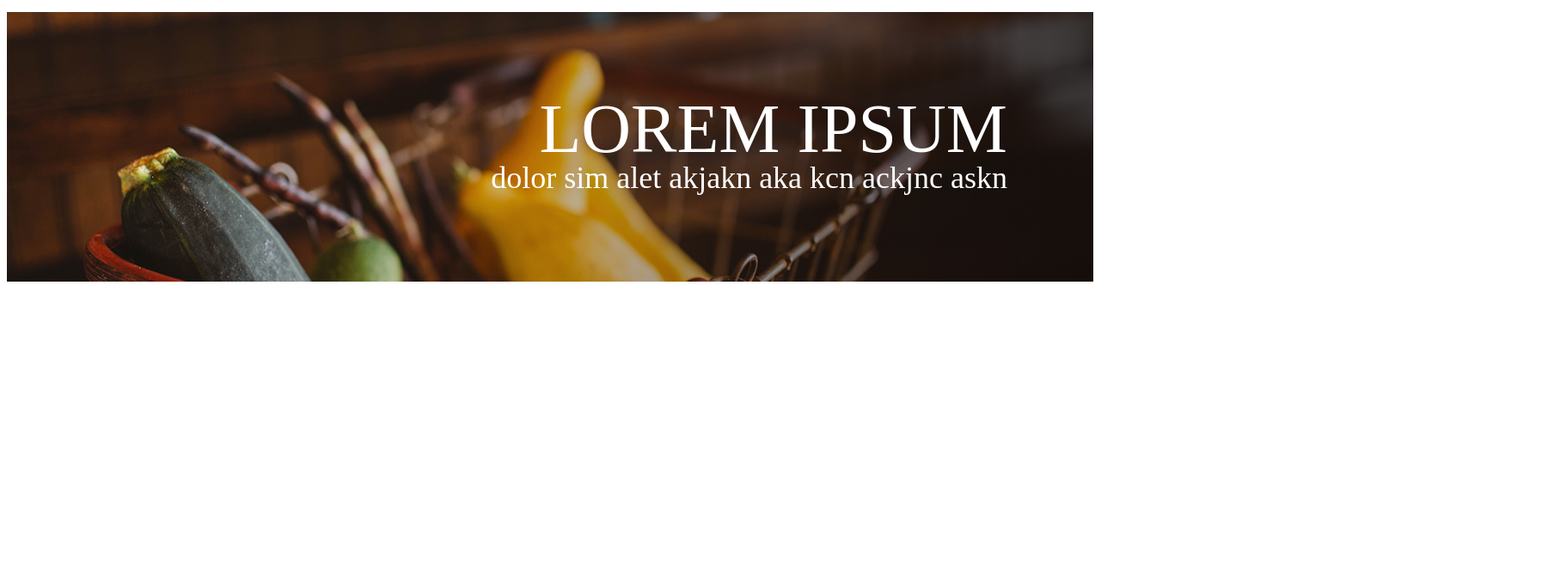
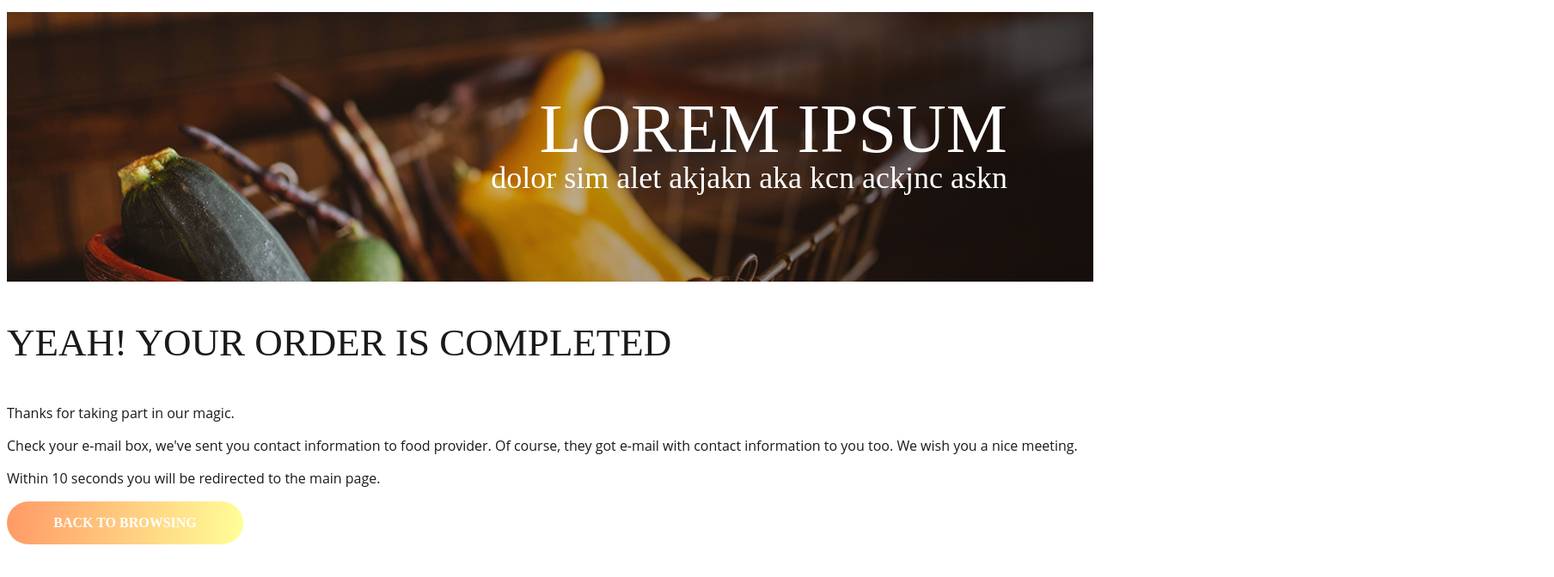
Before and after one commit to wojciechtobis/food-sharing-client, an Angular app: page /new-offer-confirm in a window 1280 px wide. Before the commit this address led to /. Shown: the part 94-766 px from the top of the page at 86% size, 1808 px wide, since content can reach past the window. Built offline with nearby package versions, Linux system fonts and the light colour scheme.

Commit message:
Added new-offer-confirm

```diff
--- a/src/app/common/components/home/home.component.css
+++ b/src/app/common/components/home/home.component.css
@@ -46,22 +46,20 @@
 	height: 40px;
 }
 
-.buttonSearch{
-	border-radius: 25px;
-	border: none;
-	background: -webkit-linear-gradient(-7deg, #ff9966 0%, #ffff99 100%);
-	background: -moz-linear-gradient(-7deg, #ff9966 0%, #ffff99 100%);
-	background: -o-linear-gradient(-7deg, #ff9966 0%, #ffff99 100%);
-	background: -ms-linear-gradient(-7deg, #ff9966 0%, #ffff99 100%);
-	background: linear-gradient(97deg, #ff9966 0%, #ffff99 100%);
-	width: 100px;
-	height: 40px;
-
-	font-family: Poppins;
-	color:  #ffffff;
-	font-size: 16px;
-	font-weight: 800;
-	text-align: center;
+button{
+  	background-image: -moz-linear-gradient( -7deg, rgb(255,153,102) 0%, rgb(223,215,82) 100%);
+  	background-image: -webkit-linear-gradient( -7deg, rgb(255,153,102) 0%, rgb(223,215,82) 100%);
+  	background-image: -ms-linear-gradient( -7deg, rgb(255,153,102) 0%, rgb(223,215,82) 100%);
+  	width: 135px;
+  	height: 40px;
+  	font-size: 16px;
+  	font-family: Poppins, sans-serif;
+  	color: white;
+  	font-weight: bold;
+  	text-transform: uppercase;
+  	text-align: center;
+  	border-radius: 20px;
+  	border: none;
 }
 
 .browser{
--- /dev/null
+++ b/src/app/common/components/new-offer-confirm/new-offer-confirm.component.css
@@ -0,0 +1,40 @@
+.mainWrapper {
+	width: 1800px;
+	height: 1060px;
+}
+
+.titleText{
+	@import url('https://fonts.googleapis.com/css?family=Poppins');
+	font-family: Poppins;
+	color:  #1a1a1a;
+	font-size: 45px;
+	font-weight: 400;
+	text-align: left;
+}
+
+.contentText{
+	@import url('https://fonts.googleapis.com/css?family=Open+Sans');
+	font-family: Open Sans;
+	color:  #1a1a1a;
+	font-size: 16px;
+	font-weight: 400;
+	text-align: left;
+}
+
+.buttonBack{
+	border-radius: 25px;
+	border: none;
+	background: -webkit-linear-gradient(-7deg, #ff9966 0%, #ffff99 100%);
+	background: -moz-linear-gradient(-7deg, #ff9966 0%, #ffff99 100%);
+	background: -o-linear-gradient(-7deg, #ff9966 0%, #ffff99 100%);
+	background: -ms-linear-gradient(-7deg, #ff9966 0%, #ffff99 100%);
+	background: linear-gradient(97deg, #ff9966 0%, #ffff99 100%);
+  	width: 275px;
+  	height: 50px;
+
+	font-family: Poppins;
+	color:  #ffffff;
+	font-size: 16px;
+	font-weight: 800;
+	text-align: center;
+}
--- /dev/null
+++ b/src/app/common/components/new-offer-confirm/new-offer-confirm.component.html
@@ -0,0 +1,7 @@
+<div class="mainWrapper">
+	<p class="titleText">YEAH! YOUR ORDER IS COMPLETED</p>
+	<p class="contentText"> Thanks for taking part in our magic. </p>
+	<p class="contentText"> Check your e-mail box, we've sent you contact information to food provider. Of course, they got e-mail with contact information to you too. We wish you a nice meeting. </p>
+	<p class="contentText"> Within 10 seconds you will be redirected to the main page. </p>
+	<button class="buttonBack" (click)="backToMain()">BACK TO BROWSING</button>
+</div>
--- /dev/null
+++ b/src/app/common/components/new-offer-confirm/new-offer-confirm.component.ts
@@ -0,0 +1,27 @@
+import { Component, OnInit } from '@angular/core';
+import { Router } from '@angular/router';
+
+@Component({
+  selector: 'app-new-offer-confirm',
+  templateUrl: './new-offer-confirm.component.html',
+  styleUrls: ['./new-offer-confirm.component.css']
+})
+export class NewOfferConfirmComponent implements OnInit {
+
+  constructor(private router: Router) {
+    this.doAsyncTask();
+  }
+
+  ngOnInit() {
+  }
+
+  public backToMain() {
+    this.router.navigate(['/home']);
+  }
+
+  public doAsyncTask() {
+    setTimeout(() => {
+      this.backToMain();
+    }, 10000);
+   }
+}
--- a/src/app/common/components/new-offer/new-offer.component.ts
+++ b/src/app/common/components/new-offer/new-offer.component.ts
@@ -1,6 +1,7 @@
 import { NewOfferService } from '../../services/new-offer.service';
 import { Component, OnInit } from '@angular/core';
 import { FormGroup, FormControl, ReactiveFormsModule } from '@angular/forms';
+import { Router } from '@angular/router';
 
 @Component({
   selector: 'app-new-offer',
@@ -9,7 +10,7 @@ import { FormGroup, FormControl, ReactiveFormsModule } from '@angular/forms';
 })
 export class NewOfferComponent implements OnInit {
 
-  constructor(private newOfferService: NewOfferService) { }
+  constructor(private newOfferService: NewOfferService, private router: Router) { }
 
   title: FormControl;
   location: FormControl;
--- /dev/null
+++ b/src/app/common/dtos/guidResponsedto.ts
@@ -0,0 +1,5 @@
+export class GuidResponseDto {
+  constructor(
+    public guid: string) {
+  }
+}
--- a/src/app/common/services/new-offer.service.ts
+++ b/src/app/common/services/new-offer.service.ts
@@ -1,3 +1,4 @@
+import { GuidResponseDto } from '../dtos/guidResponsedto';
 import { Injectable } from '@angular/core';
 import { Http, RequestOptions, Headers } from '@angular/http';
 import { Observable } from 'rxjs/Rx';
@@ -9,7 +10,8 @@ export class NewOfferService {
 
   constructor(public http: Http) { }
 
-  postNewOffer(offer) {
+  postNewOffer(offer): Observable<GuidResponseDto> {
+      const proxyurl = 'https://cors-anywhere.herokuapp.com/';
       const apiUrl = 'http://fintess.azurewebsites.net/api/offers/create/';
       const headers = new Headers({
         'Content-Type': 'application/json; charset=utf-8',
@@ -18,7 +20,6 @@ export class NewOfferService {
         'Access-Control-Allow-Headers': 'Content-Type'
        });
 // header('Access-Control-Allow-Headers: Origin, X-Requested-With, Content-Type, Accept');
-
       return this.http.post(apiUrl, offer, { headers: headers })
         .map(res =>  {
           return res.json();
```
Also changed, not shown: src/app/app.module.ts (+5 -2 lines), 1 other file (tests, documents, lock files or other folders).
